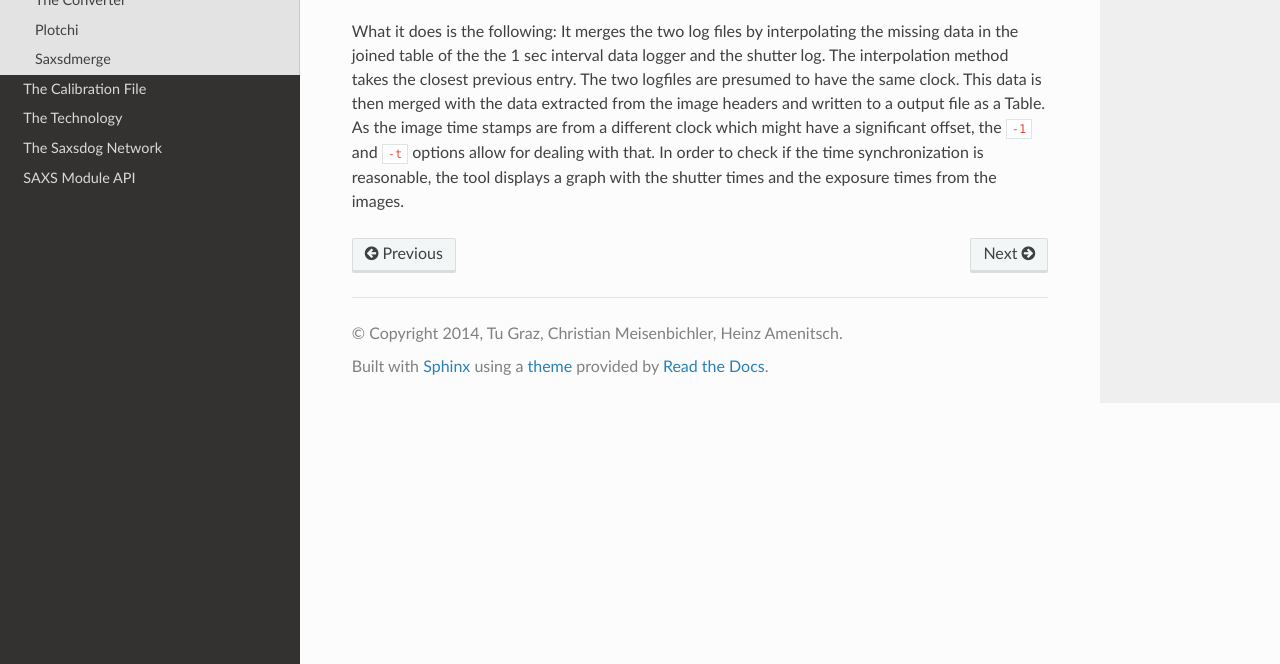
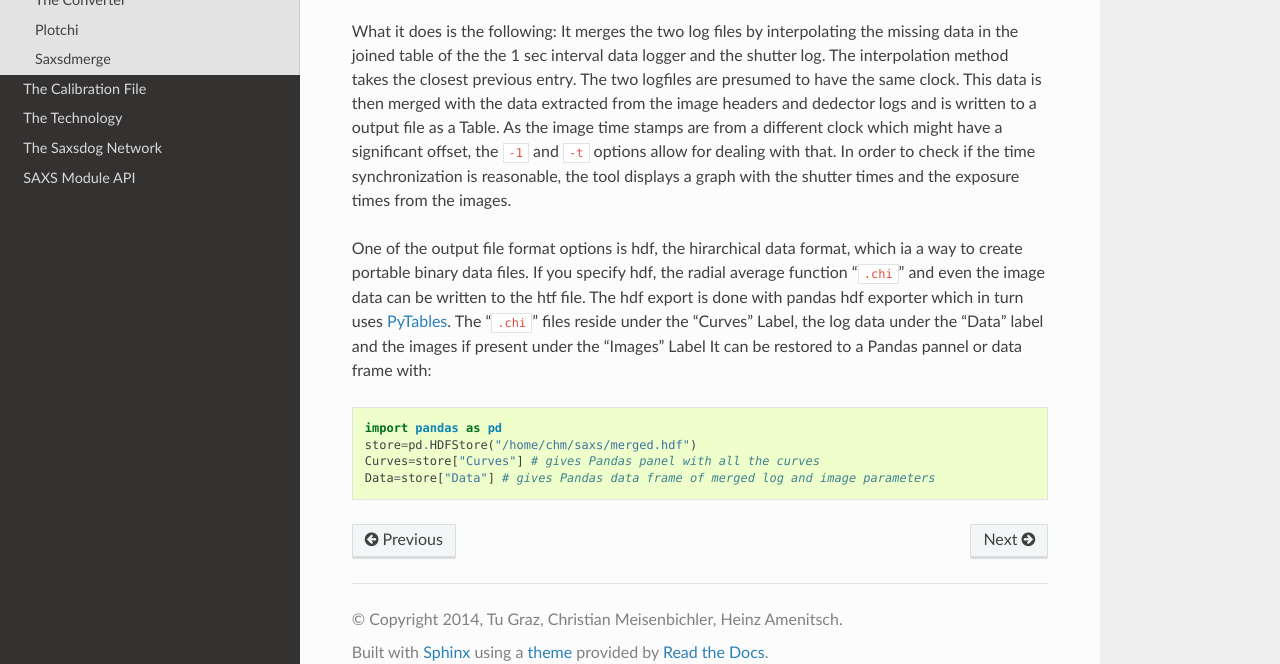
Before and after one commit to maxburian/SAXS_py3, a Sphinx documentation site: the page built from doc/TheTools.rst, in a window 1280 px wide and 900 px high, scrolled down 1032 px, cut to the strip 236-900 px from the top of the window. Built offline with Sphinx 7.4.7 and the Read the Docs theme 2.0.0, drawn with Linux system fonts in a browser that asks for light colours.

Commit message:
datamerger docu

```diff
--- a/doc/TheTools.rst
+++ b/doc/TheTools.rst
@@ -51,8 +51,23 @@ by interpolating the missing data in the joined table of the the 1 sec interval
 and the shutter log.
 The interpolation method takes the closest previous entry. The two logfiles are presumed
 to have the same clock. This data is then merged with the data
-extracted from the image headers and written to a output file as a Table.
+extracted from the image headers and dedector logs and is written to a output file as a Table.
 As the image time stamps are from a different clock which might have a significant
 offset, the ``-1`` and ``-t`` options allow for dealing with that.
 In order to check if the time synchronization is reasonable, the tool displays a
 graph with the shutter times and the exposure times from the images.
+
+One of the output file format options is hdf, the hirarchical data format, which ia a way to create portable
+binary data files. If you  specify hdf, the radial average function "``.chi``" and even the
+image data  can be written to the htf file. The hdf export is done with
+pandas hdf exporter which in turn uses `PyTables
+<http://www.pytables.org/>`_. The "``.chi``" files reside under the "Curves" Label,
+the log data under the "Data" label and the images if present under the "Images" Label
+It can be restored to a Pandas pannel or data frame with:
+
+.. code::
+
+   import pandas as pd
+   store=pd.HDFStore("/home/chm/saxs/merged.hdf")
+   Curves=store["Curves"] # gives Pandas panel with all the curves
+   Data=store["Data"] # gives Pandas data frame of merged log and image parameters
```
